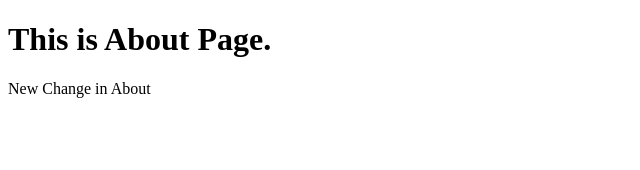
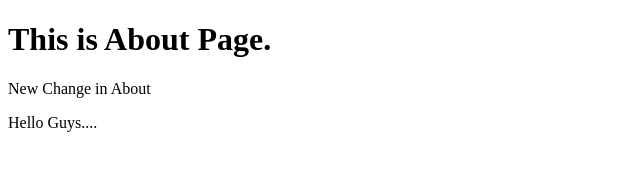
Before and after one commit to Shivamsethss82/gitlearning, a plain HTML site: page about.html in a window 1280 px wide. Shown: the full height of the page, 0-640 px from the left. Drawn offline with Linux system fonts and the light colour scheme.

```diff
--- a/about.html
+++ b/about.html
@@ -9,5 +9,6 @@
 <body>
     <h1>This is About Page.</h1>
     <p> New Change in About</p>
+    <p>Hello Guys....</p>
 </body>
 </html>
```
